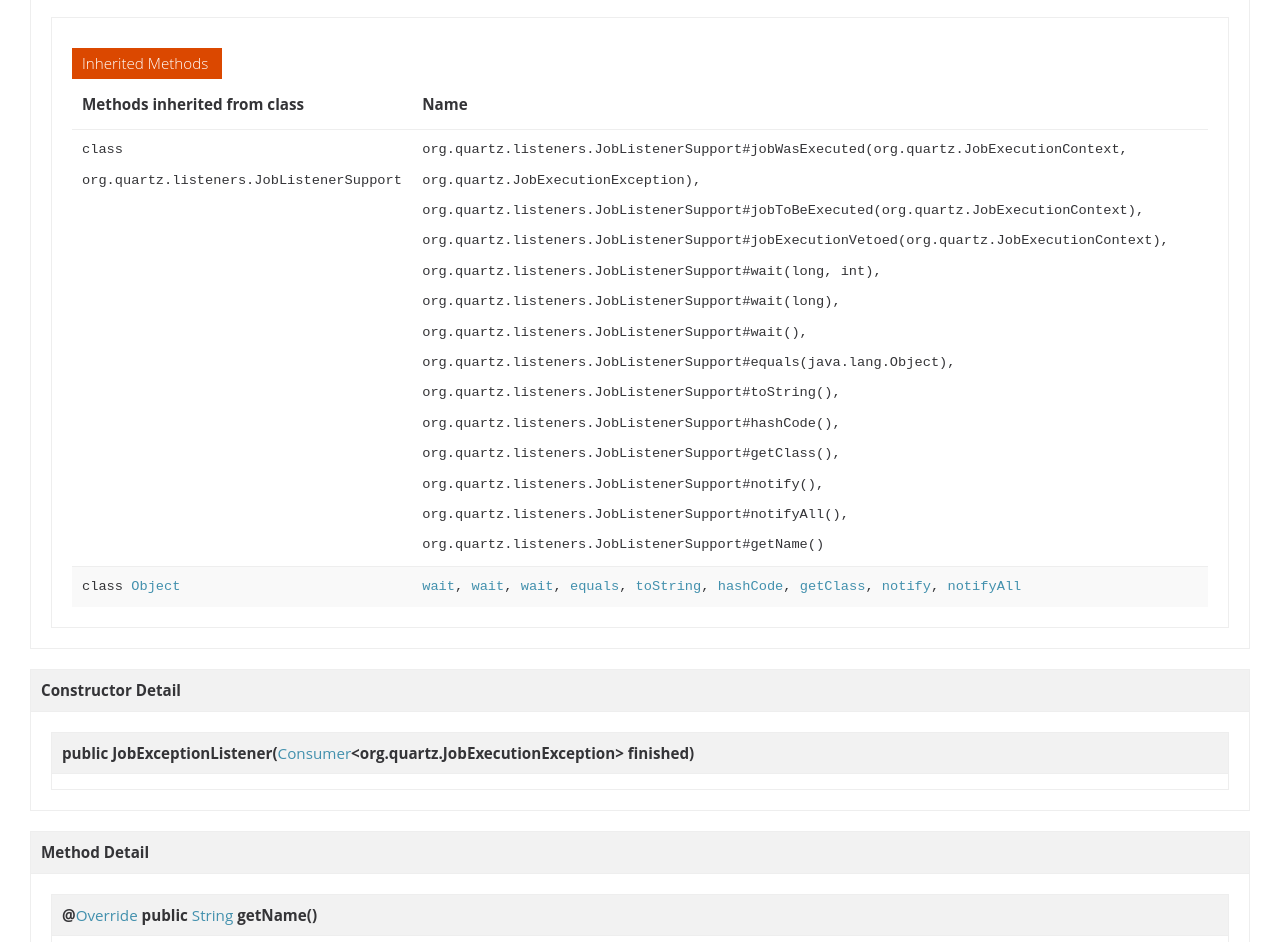
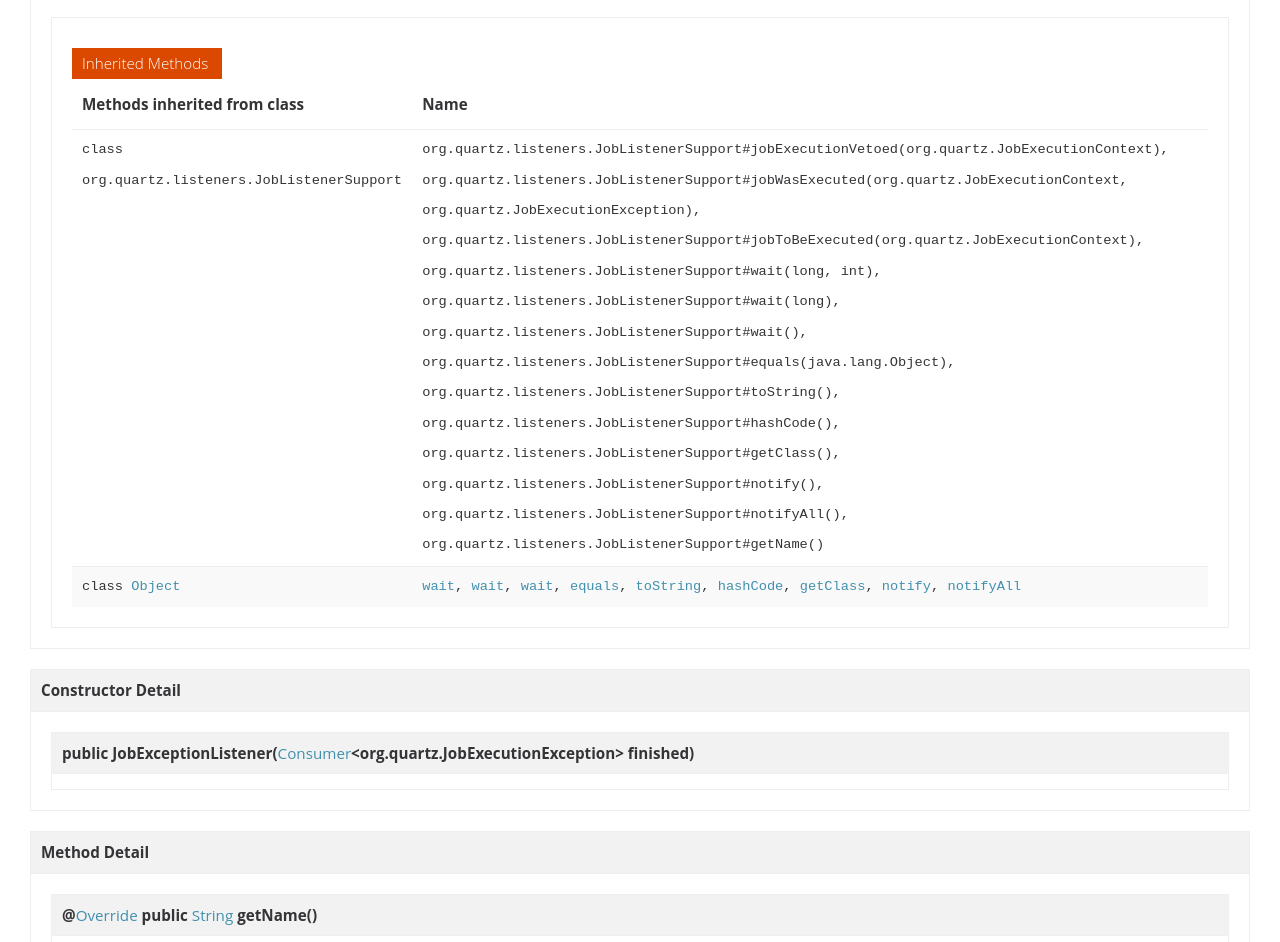
Before and after one commit to agorapulse/testing-libraries, a plain HTML site: page gapi/com/agorapulse/testing/grails/job/JobExceptionListener.html in a window 1280 px wide. Shown: the part 918-1860 px from the top of the page. Drawn offline with Linux system fonts and the light colour scheme.

Commit message:
Publish guide for 0.1.4

```diff
--- a/gapi/com/agorapulse/testing/grails/job/JobExceptionListener.html
+++ b/gapi/com/agorapulse/testing/grails/job/JobExceptionListener.html
@@ -26,7 +26,7 @@
 
 <html>
 <head>
-    <!-- Generated by groovydoc (2.5.4) on Thu Jun 11 09:53:36 UTC 2020 -->
+    <!-- Generated by groovydoc (2.5.4) on Thu Jun 11 10:19:57 UTC 2020 -->
     <title>JobExceptionListener (testing-libraries 0.1.4)</title>
     <meta name="date" content="2020-06-11">
     <meta http-equiv="Content-Type" content="text/html; charset=UTF-8">
@@ -187,7 +187,7 @@ if (location.href.indexOf('is-external=true') == -1) {
 
                         <tr class="altColor">
                             <td class="colFirst"><code>class org.quartz.listeners.JobListenerSupport</code></td>
-                            <td class="colLast"><code>org.quartz.listeners.JobListenerSupport#jobWasExecuted(org.quartz.JobExecutionContext, org.quartz.JobExecutionException), org.quartz.listeners.JobListenerSupport#jobToBeExecuted(org.quartz.JobExecutionContext), org.quartz.listeners.JobListenerSupport#jobExecutionVetoed(org.quartz.JobExecutionContext), org.quartz.listeners.JobListenerSupport#wait(long, int), org.quartz.listeners.JobListenerSupport#wait(long), org.quartz.listeners.JobListenerSupport#wait(), org.quartz.listeners.JobListenerSupport#equals(java.lang.Object), org.quartz.listeners.JobListenerSupport#toString(), org.quartz.listeners.JobListenerSupport#hashCode(), org.quartz.listeners.JobListenerSupport#getClass(), org.quartz.listeners.JobListenerSupport#notify(), org.quartz.listeners.JobListenerSupport#notifyAll(), org.quartz.listeners.JobListenerSupport#getName()</code></td>
+                            <td class="colLast"><code>org.quartz.listeners.JobListenerSupport#jobExecutionVetoed(org.quartz.JobExecutionContext), org.quartz.listeners.JobListenerSupport#jobWasExecuted(org.quartz.JobExecutionContext, org.quartz.JobExecutionException), org.quartz.listeners.JobListenerSupport#jobToBeExecuted(org.quartz.JobExecutionContext), org.quartz.listeners.JobListenerSupport#wait(long, int), org.quartz.listeners.JobListenerSupport#wait(long), org.quartz.listeners.JobListenerSupport#wait(), org.quartz.listeners.JobListenerSupport#equals(java.lang.Object), org.quartz.listeners.JobListenerSupport#toString(), org.quartz.listeners.JobListenerSupport#hashCode(), org.quartz.listeners.JobListenerSupport#getClass(), org.quartz.listeners.JobListenerSupport#notify(), org.quartz.listeners.JobListenerSupport#notifyAll(), org.quartz.listeners.JobListenerSupport#getName()</code></td>
                         </tr>
                         <tr class="altColor">
                             <td class="colFirst"><code>class <a href='https://docs.oracle.com/javase/8/docs/api/java/lang/Object.html' title='Object'>Object</a></code></td>
```
Also changed, not shown: gapi/com/agorapulse/testing/grails/job/JobUnitTest.html (+1 -1 lines), gapi/com/agorapulse/testing/officeunit/BinaryDifferenceCollector.html (+1 -1 lines), gapi/com/agorapulse/testing/officeunit/DifferenceCollector.html (+1 -1 lines), gapi/com/agorapulse/testing/officeunit/DocumentDifference.html (+1 -1 lines), gapi/com/agorapulse/testing/officeunit/EmptyDifferenceCollector.html (+1 -1 lines), gapi/com/agorapulse/testing/officeunit/OfficeUnitDifferenceCollector.html (+1 -1 lines), gapi/com/agorapulse/testing/spock/Detached.html (+1 -1 lines), gapi/com/agorapulse/testing/spock/DetachedExtension.html (+1 -1 lines), gapi/com/agorapulse/testing/spock/OverrideParentFeatures.html (+1 -1 lines), gapi/com/agorapulse/testing/spock/OverrideParentFeaturesExtension.html (+1 -1 lines), gapi/deprecated-list.html (+1 -1 lines), gapi/help-doc.html (+1 -1 lines), gapi/index-all.html (+1 -1 lines), index.html (+1 -1 lines).
